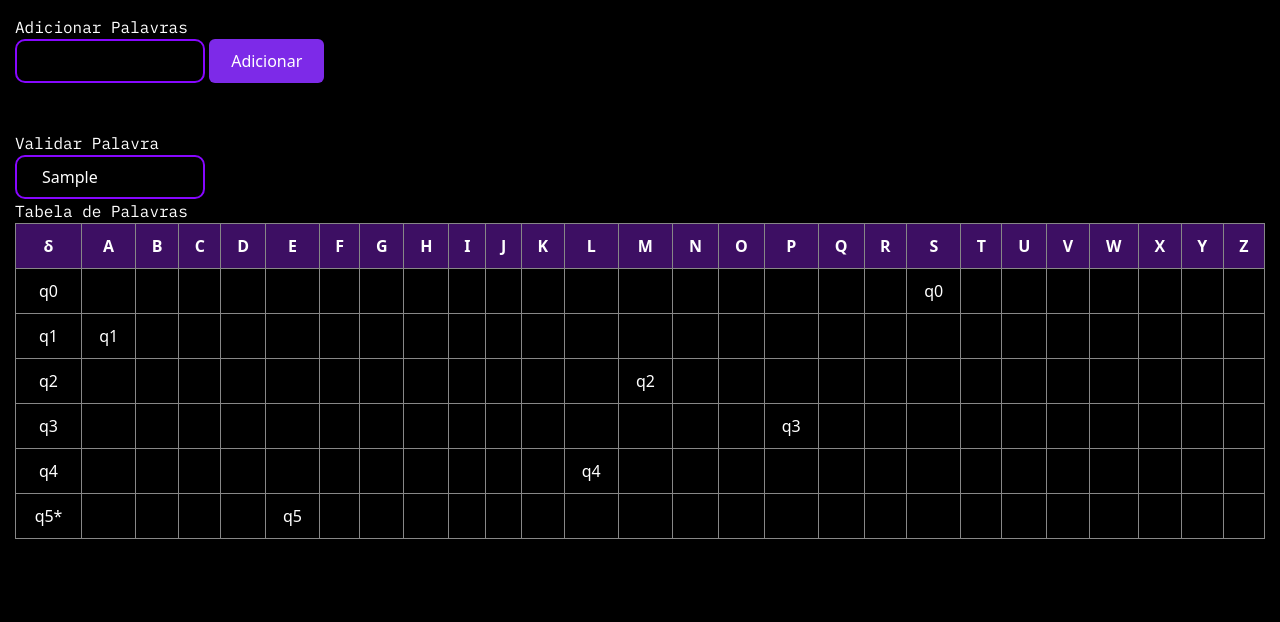
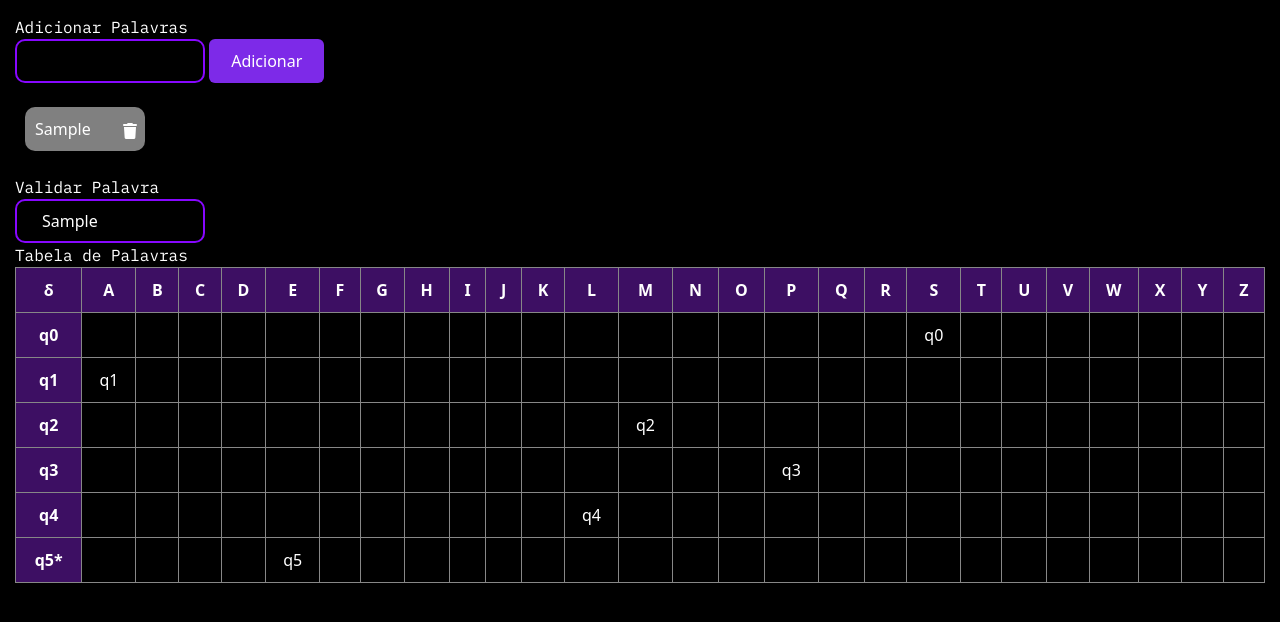
Before and after one commit to Edumokfa/analisadorLexico, a plain HTML site: page index.html in a window 1280 px wide. Both pictures are taken after typing "Sample", "Sample" into the empty fields and a click on the button "Adicionar". Drawn offline with nearby package versions, Linux system fonts and the light colour scheme.

Commit message:
Exibida lista de palavras já adicionadas

```diff
--- a/index.html
+++ b/index.html
@@ -8,6 +8,8 @@
     <link rel="stylesheet" href="style/style.css"></script>
     <link rel="stylesheet" href="https://fonts.googleapis.com/css2?family=IBM+Plex+Mono&display=swap">
     <script src="https://cdn.tailwindcss.com"></script>
+    <link rel="stylesheet" href="https://cdnjs.cloudflare.com/ajax/libs/font-awesome/6.0.0-beta3/css/all.min.css">
+
   </head>
   <body>
     <div class="conteudo">
@@ -15,8 +17,9 @@
       <input type="text" id="palavraInput" class="input" />
       <button onclick="adicionarPalavra()" class="button">Adicionar</button>
 
+      <br /><br />
       <div id="exibePalavras"></div>
-      <br /><br />
+      <br />
 
       <h2>Validar Palavra</h2>
       <input type="text" id="validaPalavraInput" class="input" />
--- a/js/script.js
+++ b/js/script.js
@@ -1,3 +1,27 @@
+var listaPalavras = [];
+
+function exibePalavraNaTela(palavra){
+  listaPalavras.push(palavra);
+  var inputPalavra = document.getElementById("palavraInput").value;
+  var divExibePalavras = document.getElementById("exibePalavras");
+  var novoElemento = document.createElement("p");
+  novoElemento.className = "palavras";
+  novoElemento.innerText = inputPalavra;
+
+  var novoBotao = document.createElement("button");
+  novoBotao.className = "remover fa fa-trash";
+  novoBotao.onclick = function() {
+    removePalavra(this, palavra);
+  };
+
+  var novoDiv = document.createElement("div");
+  novoDiv.className = "fundoBotao";
+  novoDiv.appendChild(novoBotao);
+
+  divExibePalavras.appendChild(novoElemento);
+  divExibePalavras.appendChild(novoDiv);
+}
+
 function adicionarPalavra() {
     var palavra = document
       .getElementById("palavraInput")
@@ -13,6 +37,17 @@ function adicionarPalavra() {
       return;
     }
 
+    if ( listaPalavras.includes(palavra) ) {
+      alert("Esta palavra já foi informada.");
+      return;
+    }
+
+    exibePalavraNaTela(palavra);
+
+    preencheTabela(palavra);
+  }
+
+  function preencheTabela (palavra) {
     var corpoTabela = document.getElementById("corpoTabela");
     var linhas = corpoTabela.getElementsByTagName("tr");
     for (var i = 0; i < linhas.length; i++) {
@@ -50,3 +85,20 @@ function adicionarPalavra() {
 
     document.getElementById("palavraInput").value = "";
   }
+
+  function removePalavra(botao, palavra){
+    var divPai = botao.closest(".fundoBotao").parentNode;
+    var indice = listaPalavras.indexOf(palavra);
+
+    if (indice !== -1) {
+      divPai.removeChild(botao.closest(".fundoBotao").previousElementSibling);
+      divPai.removeChild(botao.closest(".fundoBotao"));
+      listaPalavras.splice(indice, 1);
+
+      document.getElementById("corpoTabela").innerHTML = '';
+
+      listaPalavras.forEach(palavra => {
+        preencheTabela(palavra);
+      });
+    }
+  }
--- a/style/style.css
+++ b/style/style.css
@@ -27,16 +27,53 @@ table {
     border: 1px solid #878787;
 }
 
+#exibePalavras {
+  display: flex;
+  justify-content: flex;
+}
+
+.palavras {
+  color: white;
+  background-color: gray;
+  border-top-left-radius: 10px;
+  border-bottom-left-radius: 10px;
+  padding: 10px;
+  margin-right: 10px;
+  min-width: 100px;
+  max-width: calc(50% - 10px);
+  position: relative;
+  margin-left: 10px;
+}
+
+.remover {
+  top: 12px;
+  right: 5px;
+  color: white;
+  border: none;
+  border-radius: 50%;
+  width: 20px;
+  height: 20px;
+  cursor: pointer;
+  position: relative;
+}
+
+.fundoBotao{
+  background-color: gray;
+  border-top-right-radius: 10px;
+  border-bottom-right-radius: 10px;
+  margin-left: -10px;
+}
+
+.remover:hover {
+  background-color: rgb(102, 98, 98);
+}
+
 #tabelaPalavras td {
     background-color: #000;
     color: #fff;
     padding: 10px;
     text-align: center;
     border: 1px solid #878787;
-}
-
-.colunaLateral {
-    background-color: #3d0f63;
 }
 
 #tabelaPalavras td[colspan] {
@@ -49,7 +86,8 @@ table {
 }
 
 .colunaLateral{
-    border: 2px solid #222122;
+    background-color: #3d0f63 !important;
+    font-weight: bold;
 }
 
 .conteudo{
```
